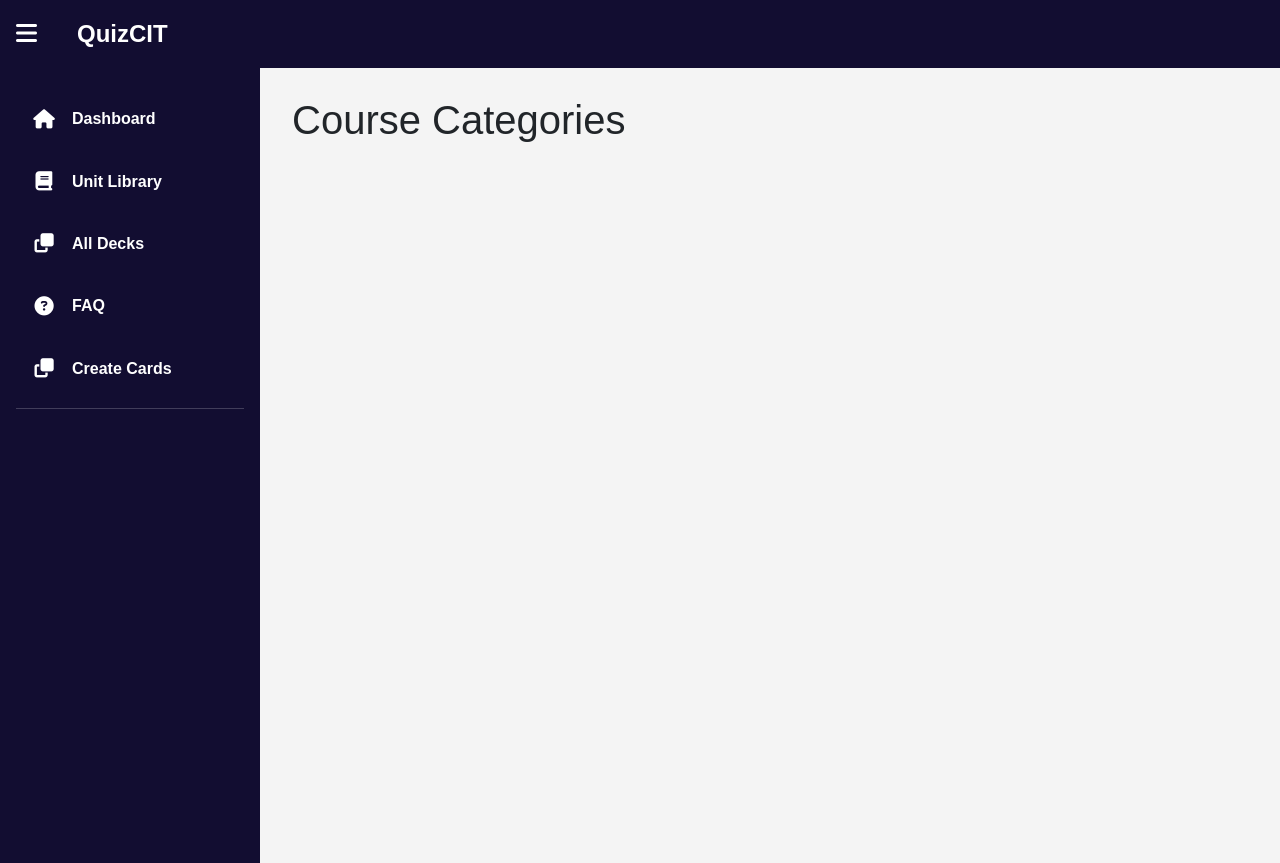
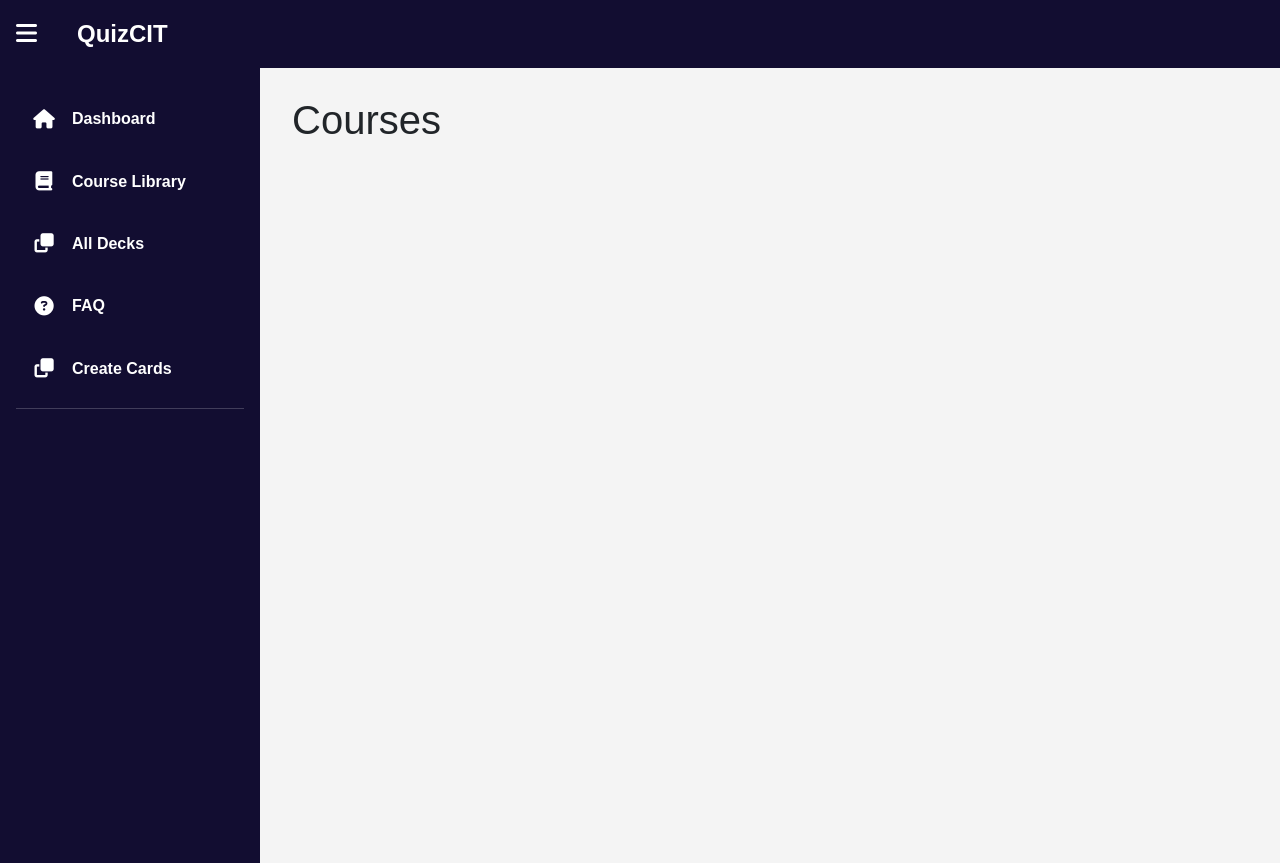
Before and after one commit to JChacon2001/CIT-PROJECT, a Flask app: page /courses in a window 1280 px wide. Shown: the top 863 px of the page. Run offline with Flask 3, Linux system fonts and the light colour scheme; some web fonts are replaced.

Commit message:
changed unit library to courses library

```diff
--- a/templates/base.html
+++ b/templates/base.html
@@ -25,8 +25,8 @@
         <a href="{{ url_for('html.home')}}" class="nav-link">
           <i class="fas fa-home nav-icon"></i><span class="link-text">Dashboard</span>
         </a>
-        <a href="{{ url_for('html.decks')}}" class="nav-link">
-          <i class="fas fa-book nav-icon"></i><span class="link-text">Unit Library</span>
+        <a href="{{ url_for('html.courses')}}" class="nav-link">
+          <i class="fas fa-book nav-icon"></i><span class="link-text">Course Library</span>
         </a>
         <a href="{{ url_for('html.decks')}}" class="nav-link">
           <i class="fas fa-clone nav-icon"></i><span class="link-text">All Decks</span>
--- a/templates/courses.html
+++ b/templates/courses.html
@@ -1,7 +1,7 @@
 {% extends "base.html" %}
 
 {% block content %}
-  <h1>Course Categories</h1>
+  <h1>Courses </h1>
   <ul>
     {% for category in data %}
       <a href="{{ url_for('html.deckcont', id=category.id) }}"> <li>{{ category.name }}</li></a>
```
